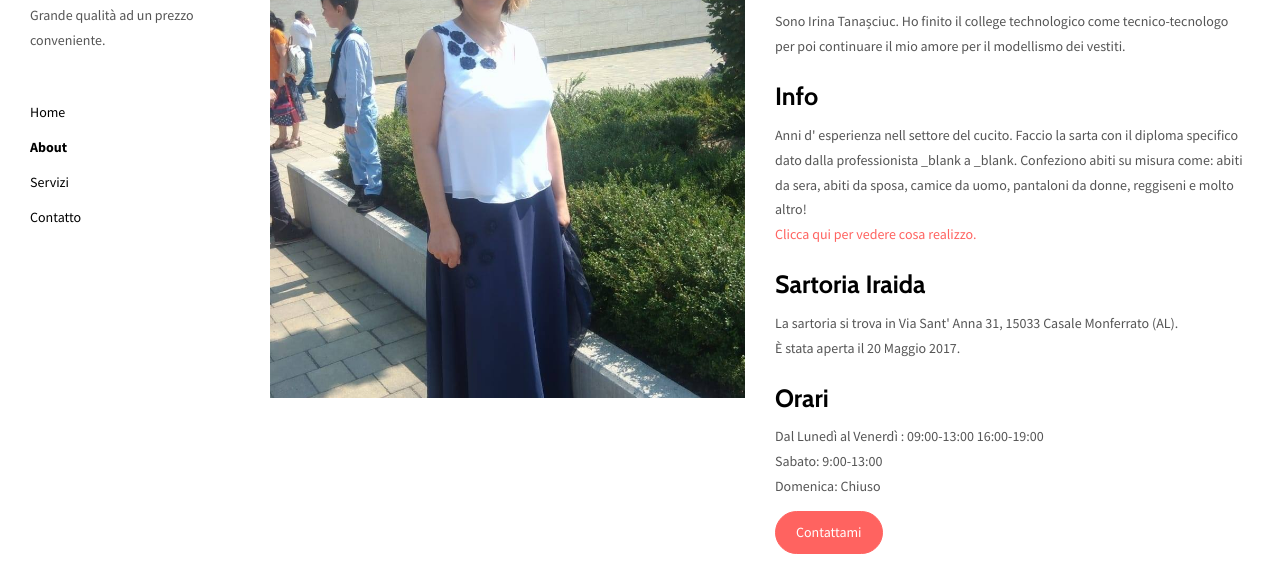
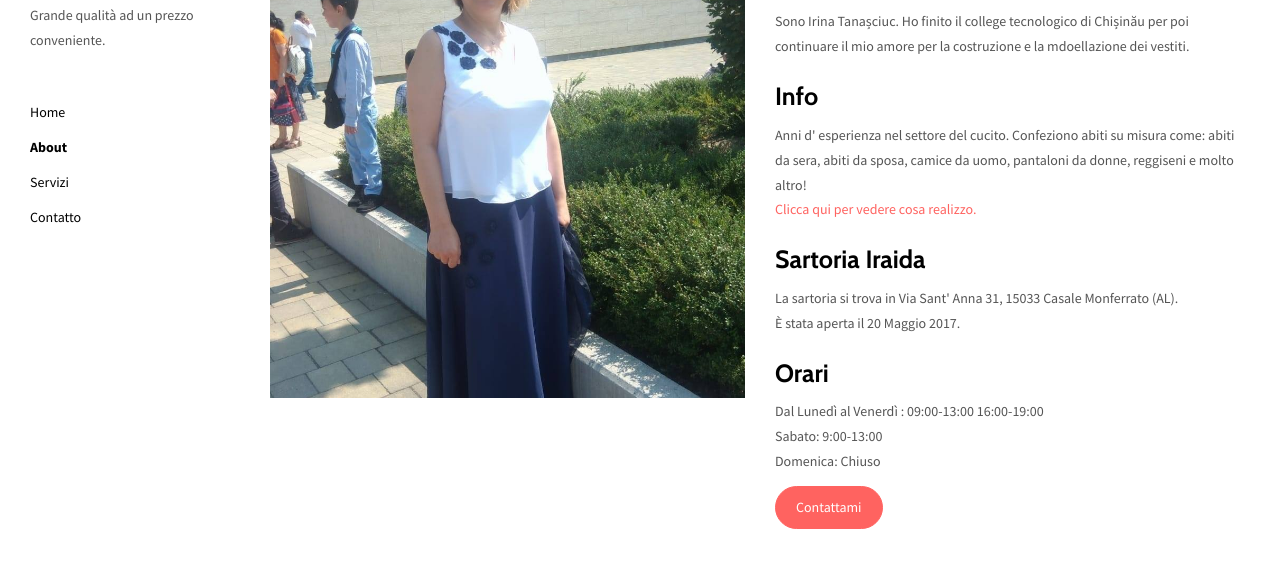
Before and after one commit to anasolomon/sartoriairaida, a plain HTML site: page about.html in a window 1280 px wide. Shown: the part 105-679 px from the top of the page. Drawn offline with nearby package versions, Linux system fonts and the light colour scheme.

Commit message:
Add files via upload
updated about page

```diff
--- a/about.html
+++ b/about.html
@@ -82,11 +82,11 @@
   <div class="col-xs-12 col-md-6">
     <h1>Su di me</h1>
 
-    <p>Sono Irina Tanașciuc. Ho finito il college technologico come tecnico-tecnologo per poi continuare il mio amore per il modellismo dei vestiti.</p>
+    <p>Sono Irina Tanașciuc. Ho finito il college tecnologico di Chișinău per poi continuare il mio amore per la costruzione e la mdoellazione dei vestiti.</p>
 
     <h3>Info  </h3>
 
-    <p>Anni d' esperienza nell settore del cucito. Faccio la sarta con il diploma specifico dato dalla professionista _blank a _blank. Confeziono abiti su misura come: abiti da sera, abiti da sposa, camice da uomo, pantaloni da donne, reggiseni e molto altro!
+    <p>Anni d' esperienza nel settore del cucito. Confeziono abiti su misura come: abiti da sera, abiti da sposa, camice da uomo, pantaloni da donne, reggiseni e molto altro!
       <br>
       <a href="services.html">Clicca qui per vedere cosa realizzo.</a> </p>
 
```
